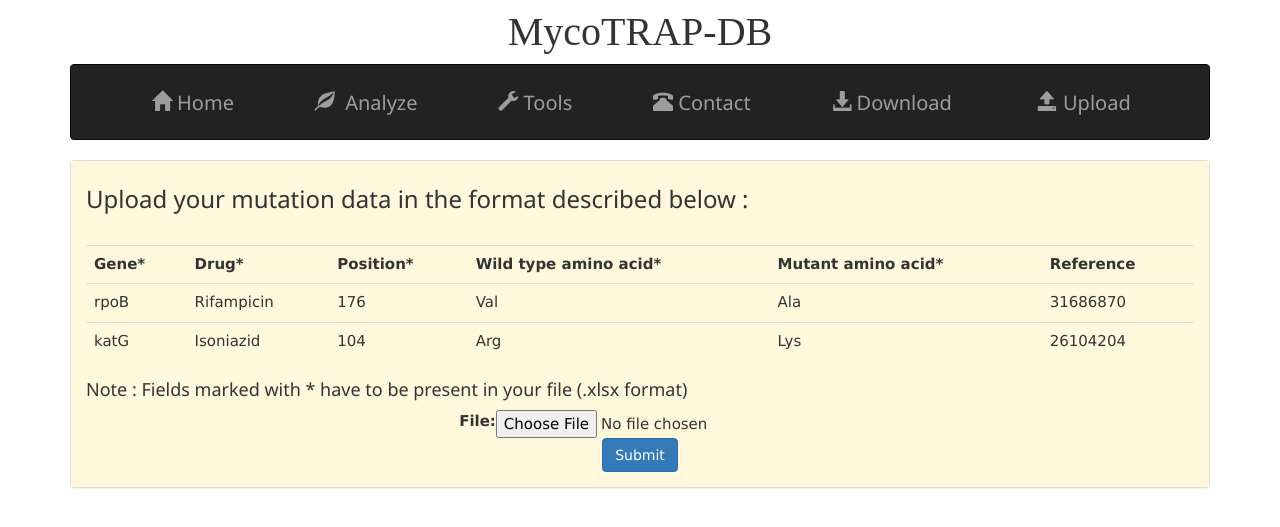
After one commit to anubhav2307/project, a Django app: page /Info/upload/ in a window 1280 px wide. The commit adds this page. Shown: the top 527 px of the page. Run offline with Django 3.2, Linux system fonts and the light colour scheme; some libraries are stand-ins or nearby versions.

Commit message:
upload section added

```diff
--- a/Info/admin.py
+++ b/Info/admin.py
@@ -2,7 +2,7 @@ from __future__ import unicode_literals
 from django.contrib import admin
 from import_export import resources, fields
 from import_export.widgets import ForeignKeyWidget
-from .models import Genome,Residue,result,files
+from .models import Genome,Residue,result,files,user_uploads
 from import_export.admin import ImportExportActionModelAdmin, ImportExportModelAdmin
 
 
@@ -53,3 +53,4 @@ class resultAdmin(ImportExportModelAdmin):
 
 admin.site.register(result,resultAdmin)
 admin.site.register(files)
+admin.site.register(user_uploads)
--- /dev/null
+++ b/Info/forms.py
@@ -0,0 +1,10 @@
+from django import forms
+from .models import user_uploads
+
+class user_form(forms.ModelForm):
+
+    class Meta:
+        model = user_uploads
+        fields = [
+        'file'
+        ]
--- a/Info/models.py
+++ b/Info/models.py
@@ -35,3 +35,6 @@ class result(models.Model):
 class files(models.Model):
     name=models.CharField(max_length=300)
     fil = models.FileField(upload_to='fls/')
+
+class user_uploads(models.Model):
+    file = models.FileField(upload_to='users/')
--- a/Info/templates/Info/base.html
+++ b/Info/templates/Info/base.html
@@ -22,8 +22,8 @@
     </div>
    <style>
     .navbar-nav > li{
-   padding-left:20px;
-   padding-right:30px;
+   padding-left:15px;
+   padding-right:15px;
    }
        .footer {
   text-align: center;
@@ -51,18 +51,21 @@ margin-right: auto;}
             <ul class="nav navbar-nav">
 
             <li><a href="{% url 'front' %}">
-            <h4>&nbsp;&nbsp;&nbsp;&nbsp;&nbsp;&nbsp;&nbsp;<span class="glyphicon glyphicon-home" aria-hidden="true"></span>&nbsp;Home</h4></a></li>
+            <h4>&nbsp;&nbsp;&nbsp;&nbsp;<span class="glyphicon glyphicon-home" aria-hidden="true"></span>&nbsp;Home</h4></a></li>
 
-            <li><a href="{% url 'Info:IndexView' %}"><h4>&nbsp;&nbsp;&nbsp;&nbsp;&nbsp;&nbsp;&nbsp;<span class="glyphicon glyphicon-leaf" aria-hidden="true"></span>
+            <li><a href="{% url 'Info:IndexView' %}"><h4>&nbsp;&nbsp;&nbsp;&nbsp;<span class="glyphicon glyphicon-leaf" aria-hidden="true"></span>&nbsp;
             Analyze</h4></a></li>
 
             <li><a href="{% url 'Info:hlp' %}">
-            <h4>&nbsp;&nbsp;&nbsp;&nbsp;&nbsp;&nbsp;&nbsp;&nbsp;<span class="glyphicon glyphicon-wrench" aria-hidden="true"></span>&nbsp;Tools</h4></a></li>
+            <h4>&nbsp;&nbsp;&nbsp;&nbsp;<span class="glyphicon glyphicon-wrench" aria-hidden="true"></span>&nbsp;Tools</h4></a></li>
 
 
-            <li><a href="{% url 'Info:contk' %}"><h4>&nbsp;&nbsp;&nbsp;&nbsp;&nbsp;&nbsp;&nbsp;&nbsp;&nbsp;<span class="glyphicon glyphicon-phone-alt" aria-hidden="true"></span>&nbsp;Contact</h4></a></li>
-            <li><a href="{% url 'Info:downl' %}"><h4><span class="glyphicon glyphicon-download-alt" aria-hidden="true"></span>&nbsp;Download</h4></a></li>
-            </ul>
+            <li><a href="{% url 'Info:contk' %}"><h4>&nbsp;&nbsp;&nbsp;&nbsp;<span class="glyphicon glyphicon-phone-alt" aria-hidden="true"></span>&nbsp;Contact</h4></a></li>
+            <li><a href="{% url 'Info:downl' %}"><h4>&nbsp;&nbsp;&nbsp;&nbsp;<span class="glyphicon glyphicon-download-alt" aria-hidden="true"></span>&nbsp;Download</h4></a></li>
+
+            <li><a href="{% url 'Info:upload' %}">
+                <h4>&nbsp;&nbsp;&nbsp;&nbsp;&nbsp;<span class="glyphicon glyphicon-open" aria-hidden="true"></span>&nbsp;Upload</h4>
+              </a></li></ul>
           </div>
       </div>
       </nav>
--- /dev/null
+++ b/Info/templates/Info/uploadpg.html
@@ -0,0 +1,53 @@
+{% extends 'Info/base.html' %}
+{% block title %}UPLOAD{% endblock %}
+{% block content %}
+
+        <div class="panel panel-default">
+            <div class="panel-body" style="background-color:cornsilk;">
+
+                <table class="table table-responsive">
+                    <h3>Upload your mutation data in the format described below :</h3><br>
+
+                    <tr>
+                        <th>Gene*</th>
+                        <th>Drug*</th>
+                        <th>Position*</th>
+                        <th>Wild type amino acid*</th>
+                        <th>Mutant amino acid*</th>
+                        <th>Reference</th>
+
+                    </tr>
+                    <tr>
+                        <td>rpoB</td>
+                        <td>Rifampicin</td>
+                        <td>176</td>
+                        <td>Val</td>
+                        <td>Ala</td>
+                        <td>31686870</td>
+                    </tr>
+                    <tr>
+                        <td>katG</td>
+                        <td>Isoniazid</td>
+                        <td>104</td>
+                        <td>Arg</td>
+                        <td>Lys</td>
+                        <td>26104204</td>
+                    </tr>
+                </table>
+                <h5>Note : Fields marked with * have to be present in your file (.xlsx format)</h5>
+                <center>
+
+                    <form method="POST" enctype="multipart/form-data">
+                        <!-- Very Important csrf Token -->
+                        {% csrf_token %}
+                        <table>
+                            {{ form.as_table }}
+                        </table>
+                        <input type="submit" class="btn btn-primary">
+                    </form>
+
+                </center>
+            </div>
+        </div>
+
+{% endblock %}
--- a/Info/urls.py
+++ b/Info/urls.py
@@ -13,6 +13,7 @@ urlpatterns = [
  path(r'help/', views.hlp, name='hlp'),
  path(r'contacts/', views.contk, name='contk'),
  path('file/<id>',views.sheet,name='sheet'),
- path('download/',views.downl,name='downl')
+ path('download/',views.downl,name='downl'),
+ path('upload/',views.upload,name='upload')
 
 ]
--- a/Info/views.py
+++ b/Info/views.py
@@ -1,10 +1,11 @@
 from __future__ import unicode_literals
 from django.conf import settings
 from django.http import HttpResponse
-from django.shortcuts import render,get_object_or_404
+from django.shortcuts import render,get_object_or_404,redirect
 from django.http import Http404
 from django.views import generic
-from .models import Genome,Residue,result,files
+from .models import Genome,Residue,result,files,user_uploads
+from .forms import user_form
 from django.db.models import Q
 from django.http import FileResponse
 
@@ -59,3 +60,23 @@ def downl(request):
     print (f)
 
     return render(request,'Info/downloadpg.html',{'f':f})
+
+IMAGE_FILE_TYPES = ['xlsx']
+def upload(request):
+    x = user_uploads.objects.all()
+    form = user_form()
+    if request.method == 'POST':
+        form = user_form(request.POST, request.FILES)
+        if form.is_valid():
+            user_pr = form.save(commit=False)
+            user_pr.file = request.FILES['file']
+            file_type = user_pr.file.url.split('.')[-1]
+            file_type = file_type.lower()
+            if file_type not in IMAGE_FILE_TYPES:
+                return redirect('Info:upload')
+            user_pr.save()
+            x = user_uploads.objects.all()
+            print (x)
+            return render(request,'Info/success.html',{'x':x})
+    context = {"form":form,"x":x}
+    return render(request, 'Info/uploadpg.html', context)
```
Also changed, not shown: Info/templates/Info/success.html (added, +16 -0 lines), Info/migrations/0007_user_uploads.py (added).
